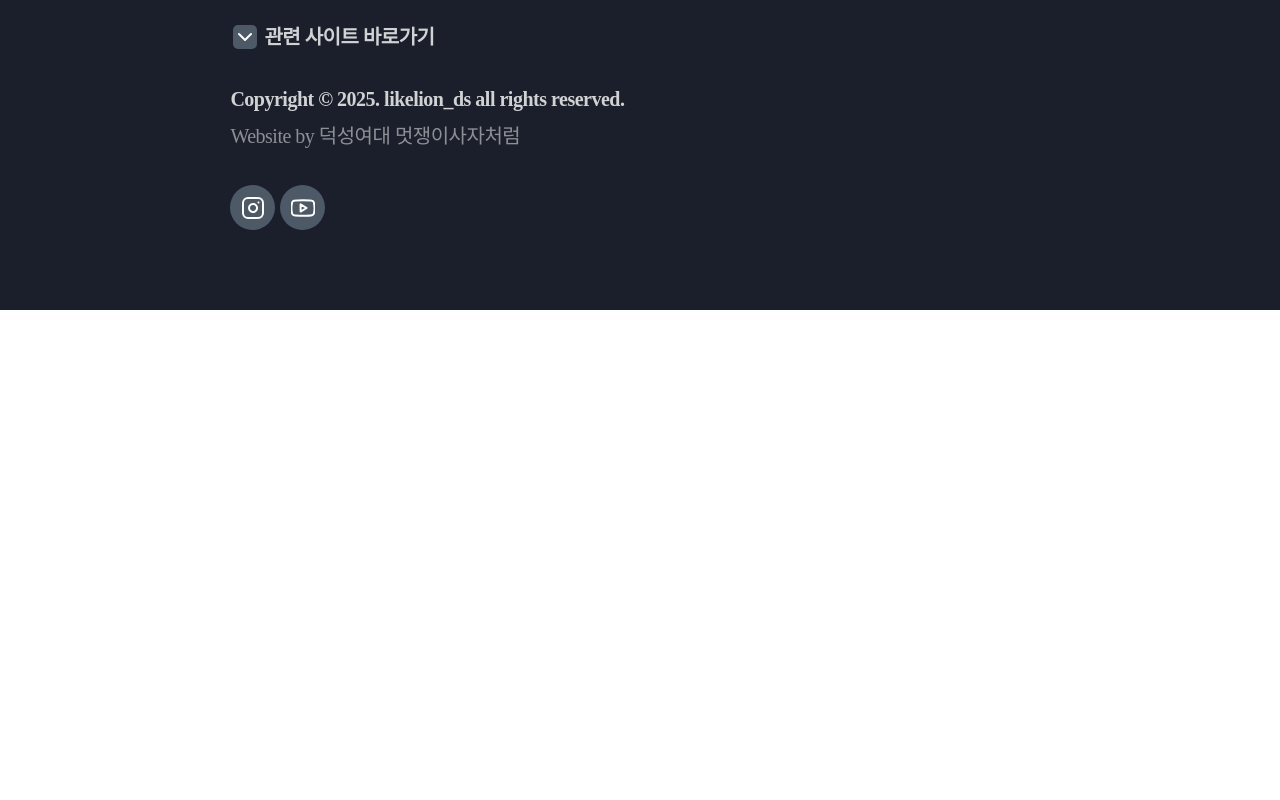
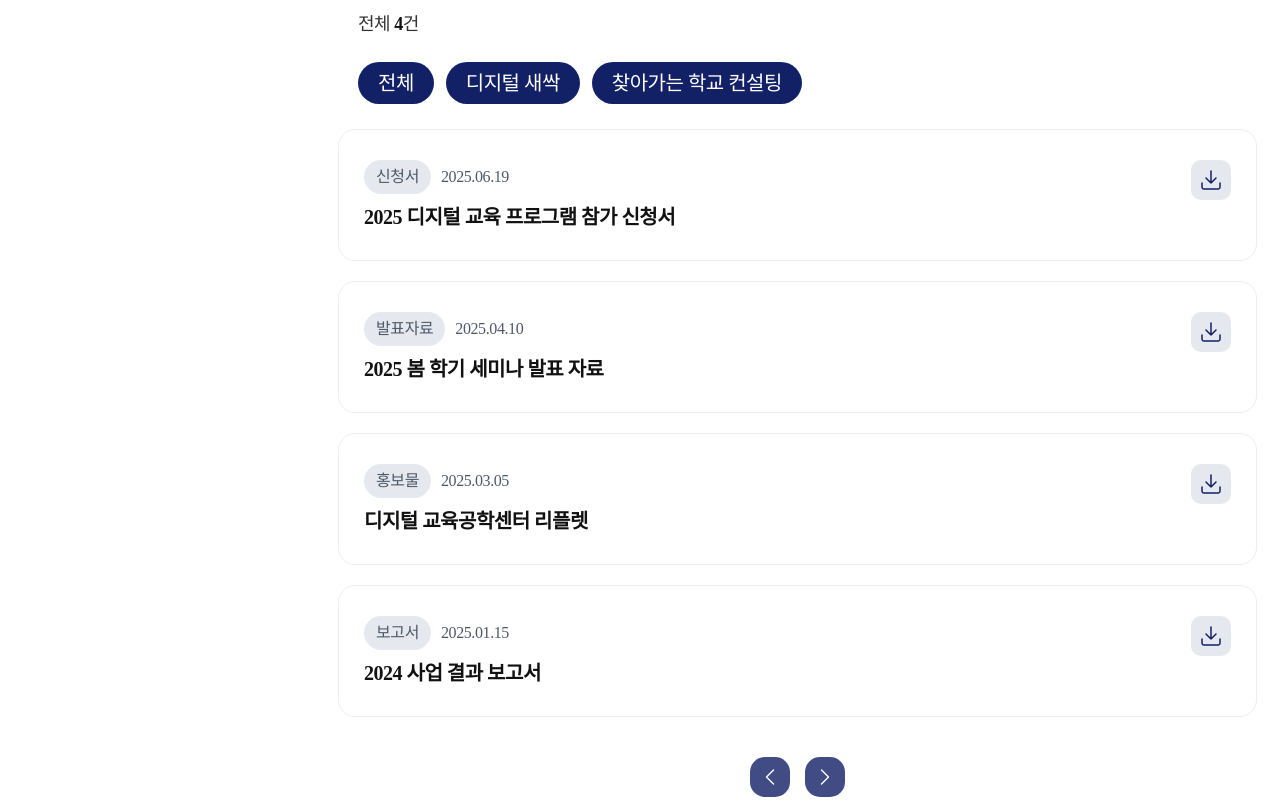
Before and after one commit to DS-DET-LAB/DS-DET-LAB, a React (Vite) app: page /community/data in a window 1280 px wide. Shown: the part 680-1480 px from the top of the page. Before the commit the page ends 990 px from the top, so only its background shows below. Built offline with nearby package versions, Linux system fonts and the light colour scheme; a web font is replaced by a local one.

Commit message:
✨ Feat: 자료실 페이지 데스크탑 화면 구현 (#8)

```diff
--- /dev/null
+++ b/src/db/communityData.json
@@ -0,0 +1,38 @@
+[
+  {
+    "id": "1",
+    "type": "신청서",
+    "title": "2025 디지털 교육 프로그램 참가 신청서",
+    "date": "2025.06.19",
+    "fileName": "디지털 교육공학 연구소 홈페이지 내용",
+    "file": "/community/digital-edu-lab.docx",
+    "business": "디지털 새싹"
+  },
+  {
+    "id": "2",
+    "type": "발표자료",
+    "title": "2025 봄 학기 세미나 발표 자료",
+    "date": "2025.04.10",
+    "fileName": "디지털 교육공학 연구소 홈페이지 내용",
+    "file": "/community/digital-edu-lab.docx",
+    "business": "디지털 새싹"
+  },
+  {
+    "id": "3",
+    "type": "홍보물",
+    "title": "디지털 교육공학센터 리플렛",
+    "date": "2025.03.05",
+    "fileName": "디지털 교육공학 연구소 홈페이지 내용",
+    "file": "/community/digital-edu-lab.docx",
+    "business": "찾아가는 학교 컨설팅"
+  },
+  {
+    "id": "4",
+    "type": "보고서",
+    "title": "2024 사업 결과 보고서",
+    "date": "2025.01.15",
+    "fileName": "디지털 교육공학 연구소 홈페이지 내용",
+    "file": "/community/digital-edu-lab.docx",
+    "business": "찾아가는 학교 컨설팅"
+  }
+]
--- /dev/null
+++ b/src/routes/community/components/DataCard.jsx
@@ -0,0 +1,31 @@
+import DownloadIcon40 from '@assets/community/ic-download-40.svg?react';
+
+import * as D from './DataCardStyle';
+
+const DataCard = ({ type, title, date, fileName, file }) => {
+  const handleDownload = () => {
+    const link = document.createElement('a');
+    link.href = file;
+    link.download = fileName;
+    link.click();
+  };
+
+  return (
+    <D.DataCard>
+      <D.SideWrapper>
+        <D.InfoWrapper>
+          <D.Type>{type}</D.Type>
+          <D.Date>{date}</D.Date>
+        </D.InfoWrapper>
+
+        <D.Title>{title}</D.Title>
+      </D.SideWrapper>
+
+      <D.Button onClick={handleDownload}>
+        <DownloadIcon40 />
+      </D.Button>
+    </D.DataCard>
+  );
+};
+
+export default DataCard;
--- /dev/null
+++ b/src/routes/community/components/DataCardStyle.js
@@ -0,0 +1,74 @@
+import styled from 'styled-components';
+import palette from '@styles/theme';
+
+export const DataCard = styled.div`
+  border-radius: 17px;
+  border: 1px solid ${palette.hover.back2};
+  padding: 30px 25px;
+
+  display: flex;
+  justify-content: space-between;
+  align-items: flex-start;
+`;
+
+export const SideWrapper = styled.div`
+  display: flex;
+  flex-direction: column;
+  gap: 10px;
+`;
+
+export const InfoWrapper = styled.div`
+  display: flex;
+  align-items: center;
+  gap: 10px;
+`;
+
+export const Type = styled.div`
+  border-radius: 30px;
+  background-color: ${palette.mainNavy.navy10};
+
+  padding: 5px 12px;
+  display: flex;
+  justify-content: center;
+  align-items: center;
+
+  color: ${palette.text.secondary};
+  font-size: 16px;
+  font-weight: 400;
+  line-height: 150%;
+  letter-spacing: -0.4px;
+`;
+
+export const Date = styled.div`
+  color: ${palette.text.secondary};
+
+  font-size: 16px;
+  font-weight: 400;
+  line-height: 150%;
+  letter-spacing: -0.4px;
+`;
+
+export const Title = styled.p`
+  margin: 0;
+  color: ${palette.text.primary};
+
+  font-size: 20px;
+  font-weight: 600;
+  line-height: 130%;
+  letter-spacing: -0.5px;
+`;
+
+export const Button = styled.button`
+  cursor: pointer;
+  padding: 0;
+
+  width: 40px;
+  height: 40px;
+
+  display: flex;
+  justify-content: center;
+  align-items: center;
+
+  border-radius: 10px;
+  background-color: ${palette.mainNavy.navy10};
+`;
--- a/src/routes/community/data/Data.jsx
+++ b/src/routes/community/data/Data.jsx
@@ -1,10 +1,119 @@
+import { useEffect, useRef, useState } from 'react';
+
+import useMediaQuery from '@hooks/useMediaQuery';
+import DataFiles from '@db/communityData.json';
+
+import ArrowLeft from '@assets/community/ic-arrow-left-40.svg?react';
+import ArrowRight from '@assets/community/ic-arrow-40.svg?react';
+
+import Input from '@routes/community/components/Input';
+import DataCard from '@routes/community/components/DataCard';
+
+import * as I from '@info/InfoStyle';
 import * as D from '@data/DataStyle';
 
 function Data() {
+  const [search, setSearch] = useState('');
+  const [searchedData, setSearchedData] = useState(DataFiles);
+  const [currentPage, setCurrentPage] = useState(1);
+
+  const businessList = Array.from(new Set(DataFiles.map((data) => data.business)));
+
+  const isTablet = useMediaQuery('(min-width: 768px) and (max-width: 1279px)');
+  const isMobile = useMediaQuery('(max-width: 767px)');
+
+  const inputRef = useRef(null);
+
+  const itemsPerPage = 5;
+  const lastItemIdx = currentPage * itemsPerPage;
+  const firstItemIdx = lastItemIdx - itemsPerPage;
+  const currentItems = searchedData.slice(firstItemIdx, lastItemIdx);
+
+  const handleSearch = () => {
+    const trimmedSearch = search.trim().toLowerCase();
+
+    if (trimmedSearch === '') {
+      setSearchedData(DataFiles);
+    } else {
+      setSearchedData(DataFiles.filter((info) => info.title.toLowerCase().includes(trimmedSearch)));
+    }
+
+    setCurrentPage(1);
+  };
+
+  const handleKeyDown = (e) => {
+    if (e.key === 'Enter') {
+      handleSearch();
+    }
+  };
+
+  const handlePrevPage = () => {
+    if (currentPage > 1) setCurrentPage((prev) => prev - 1);
+  };
+
+  const handleNextPage = () => {
+    const maxPage = Math.ceil(searchedData.length / itemsPerPage);
+    if (currentPage < maxPage) setCurrentPage((prev) => prev + 1);
+  };
+
+  useEffect(() => {
+    inputRef.current?.scrollIntoView({ behavior: 'smooth', block: 'start' });
+  }, [currentPage]);
+
   return (
-    <>
-      <D.Data>자료실</D.Data>
-    </>
+    <I.Info>
+      {!isTablet && !isMobile && <I.Community>커뮤니티</I.Community>}
+
+      <I.InfoWrapper ref={inputRef}>
+        <I.InfoText>자료실</I.InfoText>
+
+        <Input
+          value={search}
+          onChange={(e) => setSearch(e.target.value)}
+          onKeyDown={handleKeyDown}
+          onClick={handleSearch}
+          placeholder="검색어를 입력하세요."
+        />
+
+        <I.ContentWrapper>
+          <I.Count>
+            전체 <span>{searchedData.length}</span>건
+          </I.Count>
+
+          <D.BusinessWrapper>
+            <D.Business>전체</D.Business>
+            {businessList.map((business, idx) => (
+              <D.Business key={idx}>{business}</D.Business>
+            ))}
+          </D.BusinessWrapper>
+
+          <I.InfoCardWrapper>
+            {currentItems.map((data) => (
+              <DataCard
+                key={data.id}
+                type={data.type}
+                title={data.title}
+                date={data.date}
+                fileName={data.fileName}
+                file={data.file}
+              />
+            ))}
+          </I.InfoCardWrapper>
+
+          <I.ButtonWrapper>
+            <I.Pagenation onClick={handlePrevPage} disabled={currentPage === 1}>
+              <ArrowLeft />
+            </I.Pagenation>
+
+            <I.Pagenation
+              onClick={handleNextPage}
+              disabled={currentPage === Math.ceil(searchedData.length / itemsPerPage)}>
+              <ArrowRight />
+            </I.Pagenation>
+          </I.ButtonWrapper>
+        </I.ContentWrapper>
+      </I.InfoWrapper>
+    </I.Info>
   );
 }
 
--- a/src/routes/community/data/DataStyle.js
+++ b/src/routes/community/data/DataStyle.js
@@ -1,4 +1,27 @@
 import styled from 'styled-components';
 import palette from '@styles/theme';
 
-export const Data = styled.div``;
+export const BusinessWrapper = styled.div`
+  display: flex;
+  gap: 12px;
+
+  margin: -5px 0 -5px 20px;
+`;
+
+export const Business = styled.div`
+  border-radius: 30px;
+  background-color: ${palette.mainNavy.navy100};
+  padding: 8px 20px;
+
+  display: flex;
+  justify-content: center;
+  align-items: center;
+
+  color: ${palette.background.white};
+  font-size: 20px;
+  font-weight: 500;
+  line-height: 130%;
+  letter-spacing: -0.5px;
+
+  cursor: pointer;
+`;
--- a/src/routes/community/info/InfoStyle.js
+++ b/src/routes/community/info/InfoStyle.js
@@ -97,6 +97,8 @@ export const Count = styled.div`
   line-height: 130%;
   letter-spacing: -0.45px;
 
+  margin-left: 20px;
+
   span {
     color: ${palette.text.primary};
     font-weight: 600;
```
Also changed, not shown: 1 other file (tests, documents, lock files or other folders).
